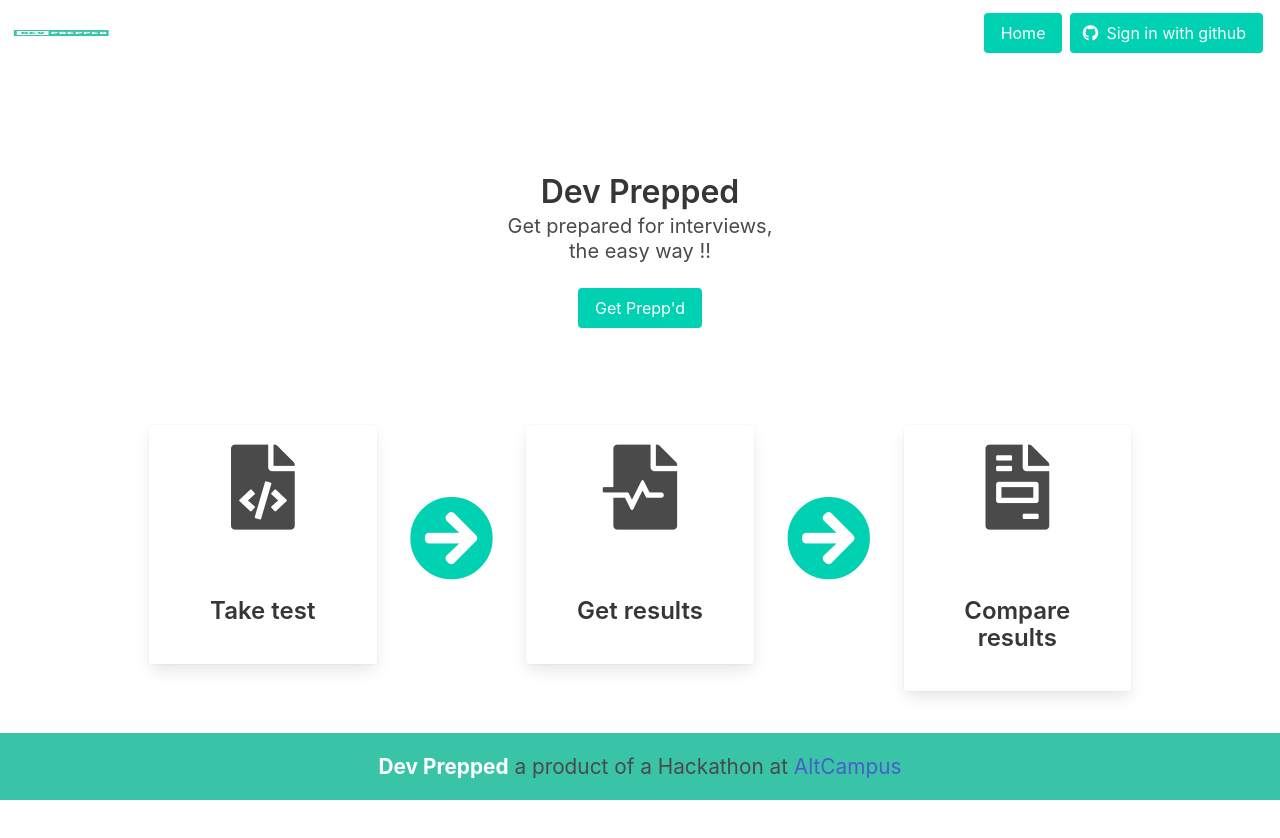
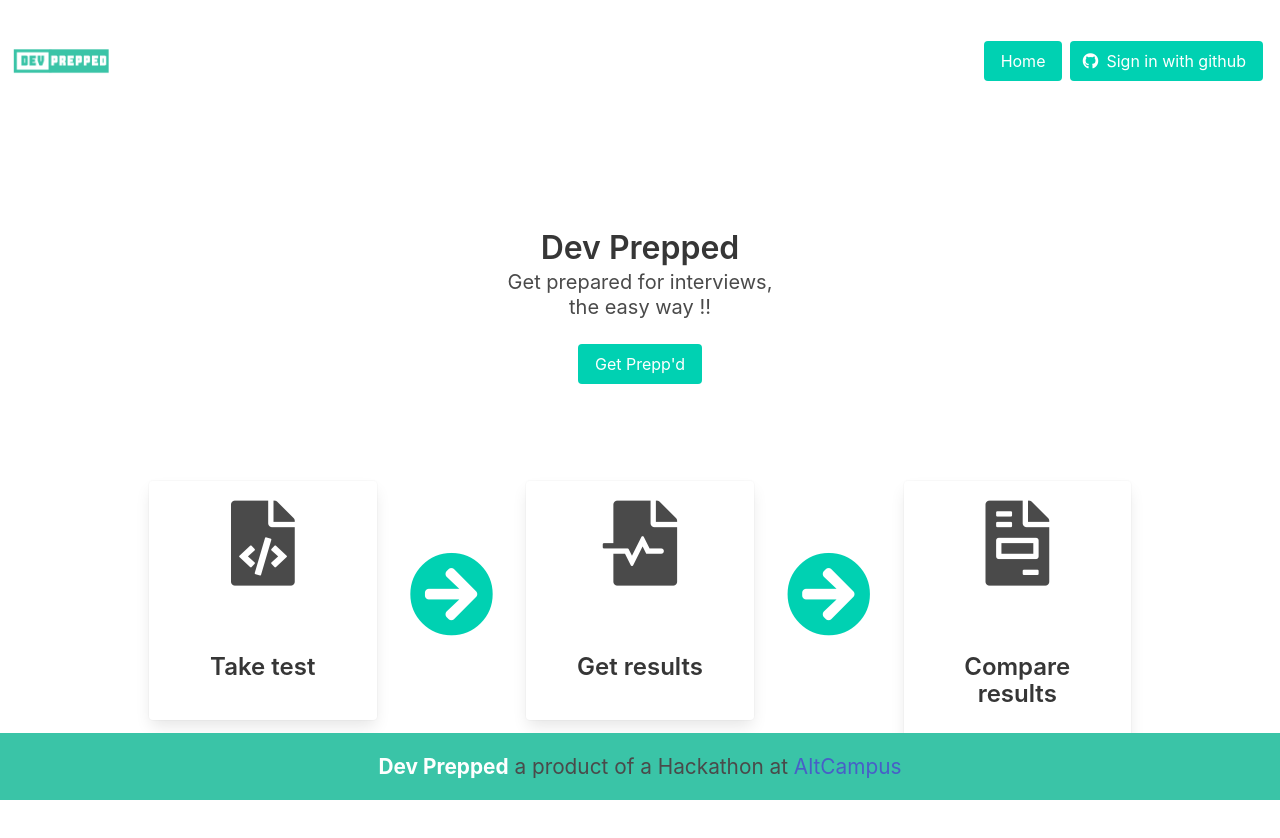
Before and after one commit to BadBrahmin/hackathon-quiz, a React (Create React App) app: page / in a window 1280 px wide. Shown: the top 838 px of the page. Built offline with nearby package versions, Linux system fonts and the light colour scheme.

Commit message:
update style

```diff
--- a/src/components/Nav.js
+++ b/src/components/Nav.js
@@ -6,13 +6,12 @@ function Nav() {
     <>
       <div className="navbar" role="navigation" aria-label="main navigation">
         <div className="navbar-brand">
-          <a class="navbar-item" href="#">
+
             <img
               src={require("../media/dev-prepped-logo.png")}
               width="112"
               height="62"
             />
-          </a>
         </div>
 
         <div class="navbar-end">
```
